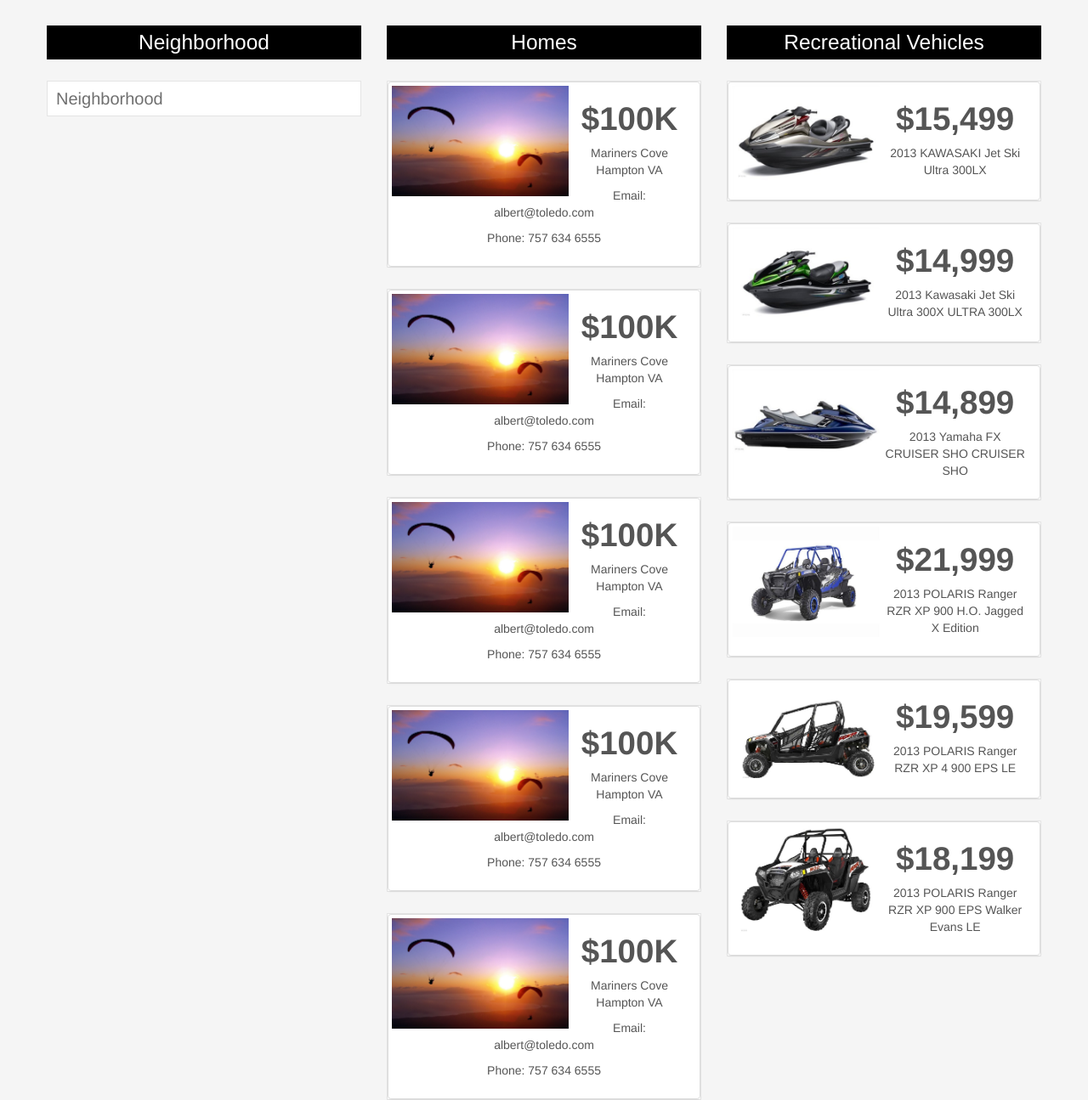
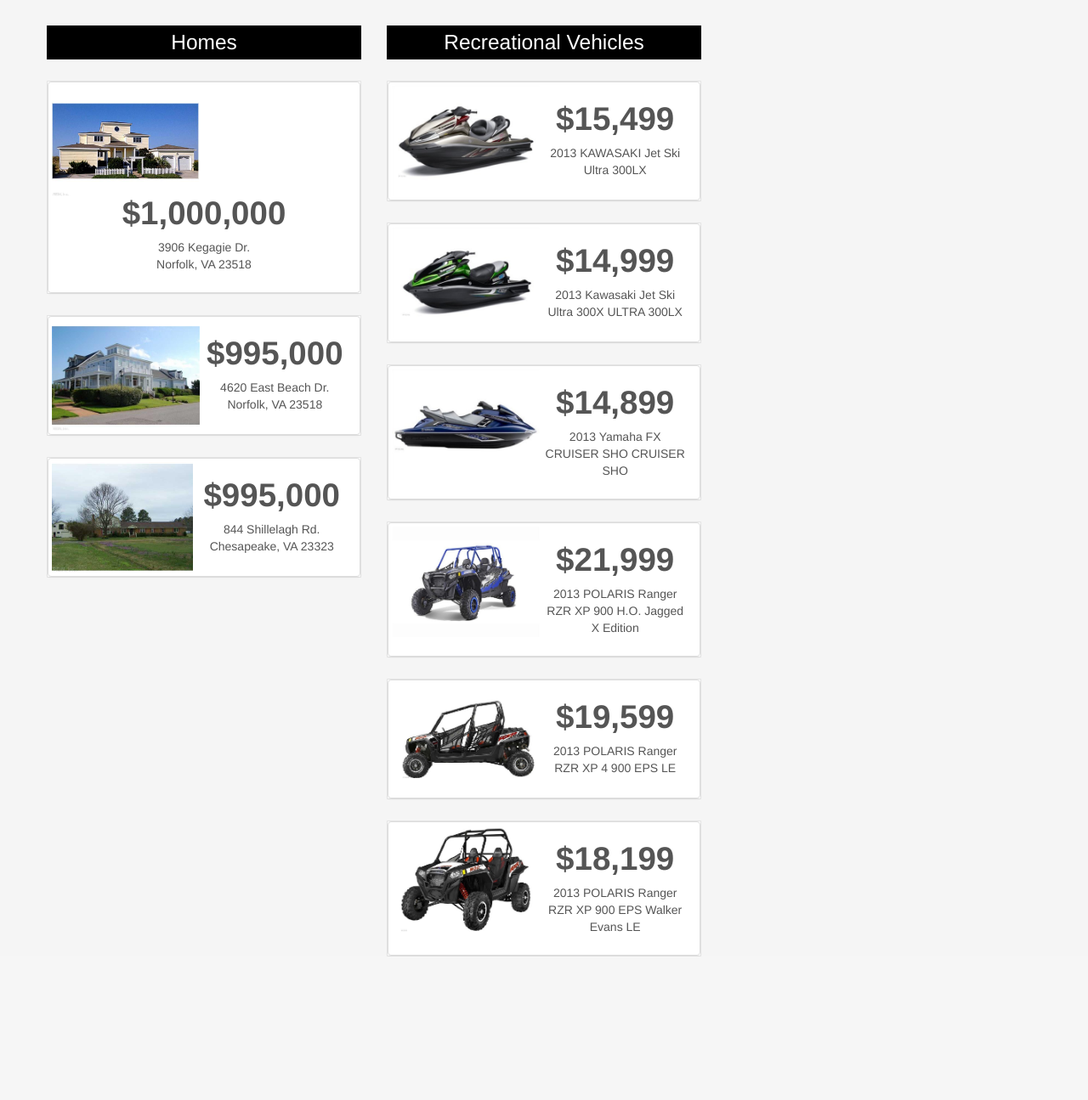
Before and after one commit to toledoalbert/parachute, a PHP site: page /results.php in a window 1280 px wide. Shown: the part 40-1335 px from the top of the page at 85% size. After the commit the page ends 1166 px from the top, so only its background shows below. Run offline with PHP 8.4, Linux system fonts and the light colour scheme.

Commit message:
Updated Homes and code related
Update

```diff
--- /dev/null
+++ b/Home/Home 3/844 Shillelagh Rd.txt
@@ -0,0 +1,6 @@
+844 Shillelagh Rd.
+Chesapeake, VA 23323
+
+http://www.trulia.com/property/3039617019-844-Shillelagh-Rd-Chesapeake-VA-23323
+
+$995,000
--- a/results.php
+++ b/results.php
@@ -36,122 +36,81 @@
   <div class="container results">
 
     <div class="row text-center">
-      <div class="span4 neigh">
+      <!-- <div class="span4 neigh">
         <h3>Neighborhood</h3>
         <div class="sect">Neighborhood</div>
-      </div>
+      </div> -->
       <div class="span4 home">
         <h3>Homes</h3>
 
+      <a href="http://www.trulia.com/property/3129976582-3906-Kegagie-Dr-Norfolk-VA-23518">
         <div class="sect">
           <div class="thumbnail clearfix">
-            <img src="img/background.jpg" alt="ALT NAME" class="pull-left span1 clearfix" style='margin-right:2px'>
+            <img src="Home/Home 1/img.jpg" alt="ALT NAME" class="pull-left span1 clearfix" style='margin-right:2px'>
             <div class="caption" class="pull-left">
 
               <div class="price">
                 <h1 class="text-center price">
-                  $100K
+                  $1,000,000
                 </h1>
               </div>
 
               <div class="info text-center">
-                <p>Mariners Cove <br> Hampton VA</p>
-                <p>Email: albert@toledo.com</p>
-                <p>Phone: 757 634 6555</p>
+                <p>3906 Kegagie Dr.<br> Norfolk, VA 23518</p>
+
               </div>
 
 
             </div>
           </div>
         </div>
+      </a>
 
+      <a href="http://www.trulia.com/property/3093431463-4620-East-Beach-Dr-Norfolk-VA-23518">
         <div class="sect">
           <div class="thumbnail clearfix">
-            <img src="img/background.jpg" alt="ALT NAME" class="pull-left span1 clearfix" style='margin-right:2px'>
+            <img src="Home/Home 2/img.jpg" alt="ALT NAME" class="pull-left span1 clearfix" style='margin-right:2px'>
             <div class="caption" class="pull-left">
 
               <div class="price">
                 <h1 class="text-center price">
-                  $100K
+                  $995,000
                 </h1>
               </div>
 
               <div class="info text-center">
-                <p>Mariners Cove <br> Hampton VA</p>
-                <p>Email: albert@toledo.com</p>
-                <p>Phone: 757 634 6555</p>
+                <p>4620 East Beach Dr.<br> Norfolk, VA 23518</p>
+
               </div>
 
 
             </div>
           </div>
         </div>
+      </a>
 
+      <a href="http://www.trulia.com/property/3039617019-844-Shillelagh-Rd-Chesapeake-VA-23323">
         <div class="sect">
           <div class="thumbnail clearfix">
-            <img src="img/background.jpg" alt="ALT NAME" class="pull-left span1 clearfix" style='margin-right:2px'>
+            <img src="Home/Home 3/img.jpg" alt="ALT NAME" class="pull-left span1 clearfix" style='margin-right:2px'>
             <div class="caption" class="pull-left">
 
               <div class="price">
                 <h1 class="text-center price">
-                  $100K
+                  $995,000
                 </h1>
               </div>
 
               <div class="info text-center">
-                <p>Mariners Cove <br> Hampton VA</p>
-                <p>Email: albert@toledo.com</p>
-                <p>Phone: 757 634 6555</p>
+                <p>844 Shillelagh Rd.<br> Chesapeake, VA 23323</p>
+
               </div>
 
 
             </div>
           </div>
         </div>
-
-        <div class="sect">
-          <div class="thumbnail clearfix">
-            <img src="img/background.jpg" alt="ALT NAME" class="pull-left span1 clearfix" style='margin-right:2px'>
-            <div class="caption" class="pull-left">
-
-              <div class="price">
-                <h1 class="text-center price">
-                  $100K
-                </h1>
-              </div>
-
-              <div class="info text-center">
-                <p>Mariners Cove <br> Hampton VA</p>
-                <p>Email: albert@toledo.com</p>
-                <p>Phone: 757 634 6555</p>
-              </div>
-
-
-            </div>
-          </div>
-        </div>
-
-        <div class="sect">
-          <div class="thumbnail clearfix">
-            <img src="img/background.jpg" alt="ALT NAME" class="pull-left span1 clearfix" style='margin-right:2px'>
-            <div class="caption" class="pull-left">
-
-              <div class="price">
-                <h1 class="text-center price">
-                  $100K
-                </h1>
-              </div>
-
-              <div class="info text-center">
-                <p>Mariners Cove <br> Hampton VA</p>
-                <p>Email: albert@toledo.com</p>
-                <p>Phone: 757 634 6555</p>
-              </div>
-
-
-            </div>
-          </div>
-        </div>
+      </a>
 
 
       </div>
```
Also changed, not shown: Home/Home 2/4620 East Beach Dr.txt (added, +8 -0 lines), Home/Home 1/img.jpg (renamed from Home/Home 1/home1.jpg), Home/Home 2/img.jpg (added), Home/Home 3/img.jpg (added).
